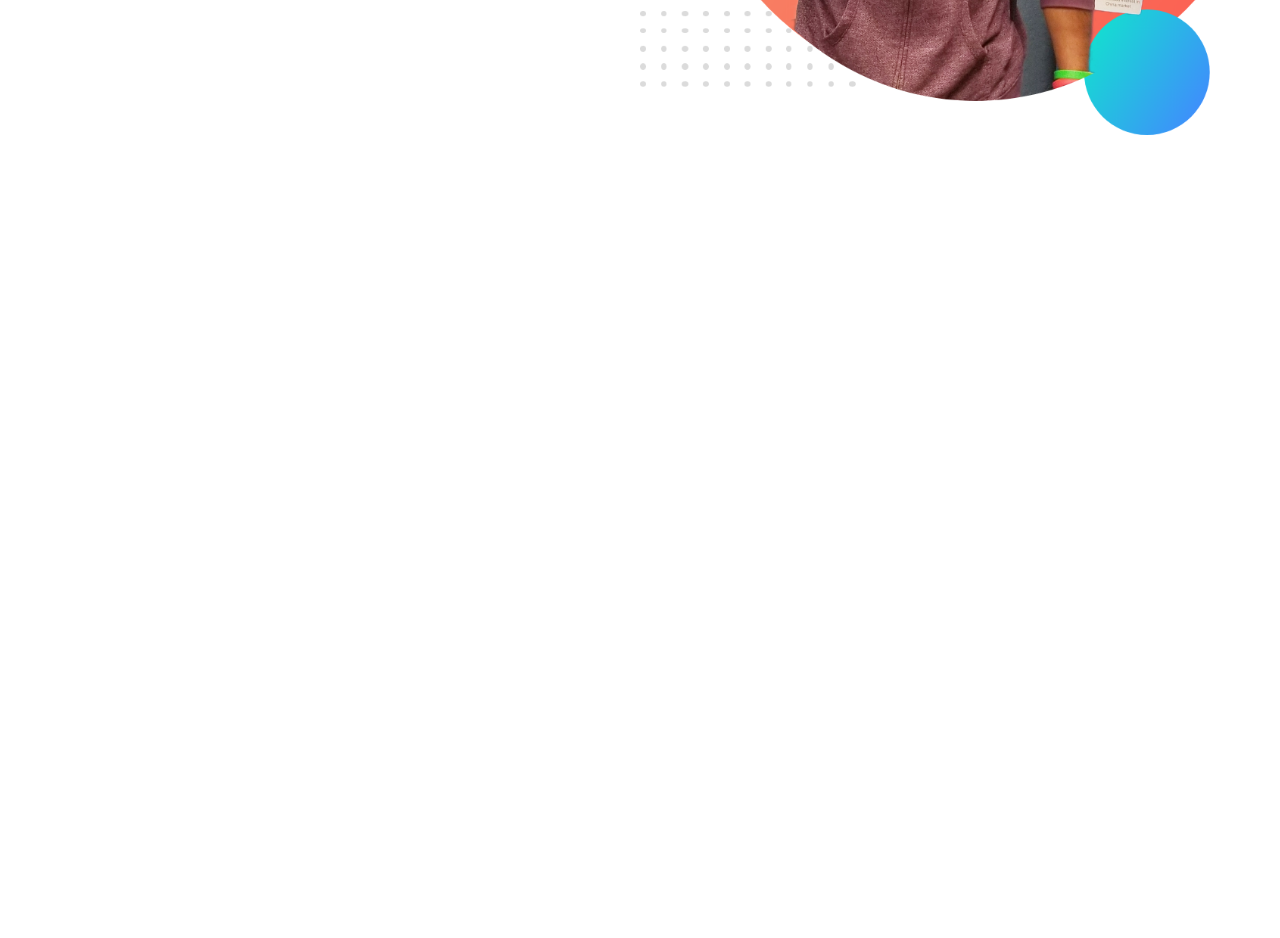
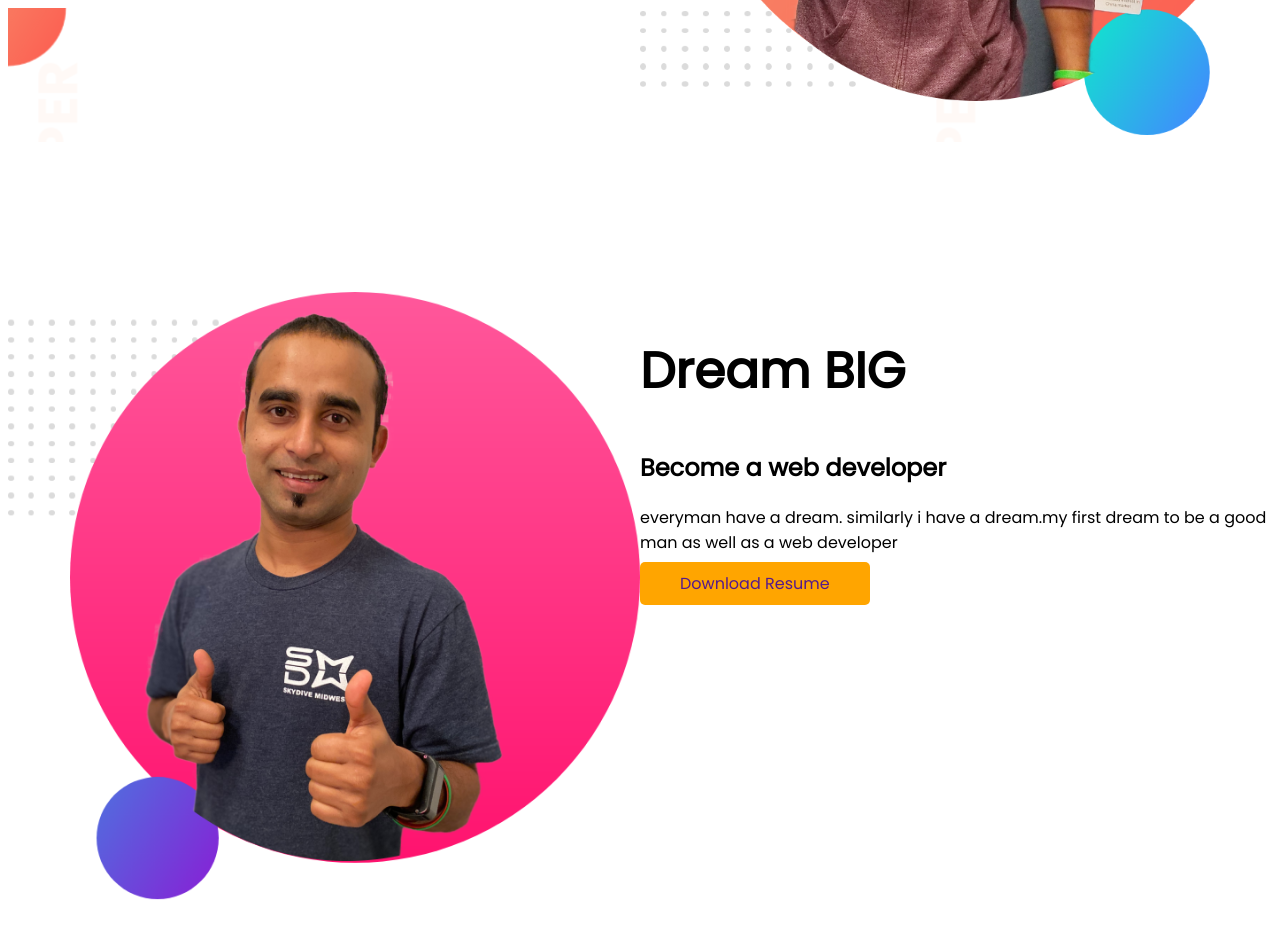
Before and after one commit to atiqullah14/developer-portfolio-two, a plain HTML site: page index.html in a window 1280 px wide. Shown: the part 500-1438 px from the top of the page. Before the commit the page ends 800 px from the top, so only its background shows below. Drawn offline with Linux system fonts and the light colour scheme.

Commit message:
dream added

```diff
--- a/index.html
+++ b/index.html
@@ -10,7 +10,7 @@
     <link rel="stylesheet" href="style.css">
 </head>
 <body>
-    <section>
+    <section class="top-banner">
     <div class="half-width">
     <h1>Welcome TO</h1>
     <h1><span class="orange-color">Atiqullah</span>world</h1>
@@ -25,5 +25,18 @@
     <img src="images/jhankar.png" alt="">
     </div>
     </section>
+    <section class="DREAM-BIG">
+<div class="half-width">
+    <img src="images/jhankar2.png" alt="">
+</div>
+<div class="half-width">
+    <h1>Dream BIG</h1>
+    <H2>Become a web developer</H2>
+    <p> everyman have a dream. similarly i have a dream.my first dream to be a good man as well as a web developer</p>
+
+    <a class="link-button"target="_blank" href="">Download Resume</a>
+</div>
+    </section>
+
 </body>
 </html>
--- a/style.css
+++ b/style.css
@@ -10,6 +10,7 @@ color: orange
 }
 section{
     display: flex;
+margin-bottom: 150px;
 }
 .half-width{
     width: 50%;
@@ -27,3 +28,9 @@ section{
 .top-banner{
     background-image: url(images/top-banner.png);
 }
+.Dream-BIG{
+    background-image:url(images/dream-bg.png)
+}
+.link-button{
+    background-color: orange;
+}
```
